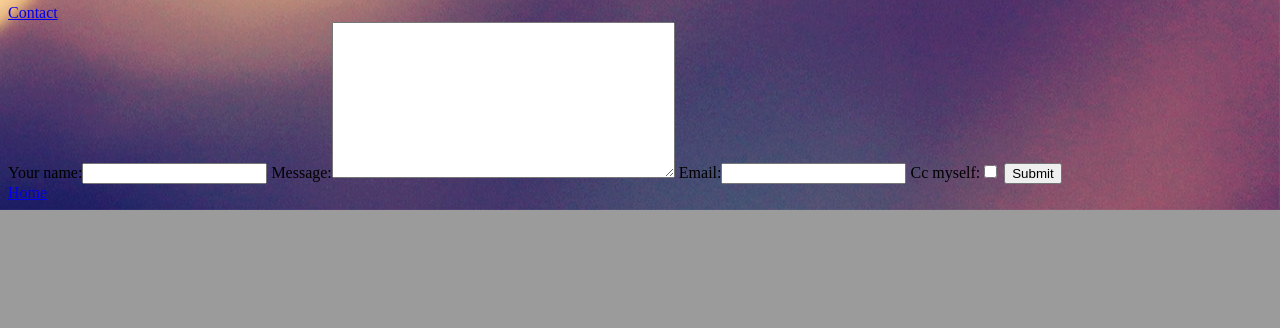
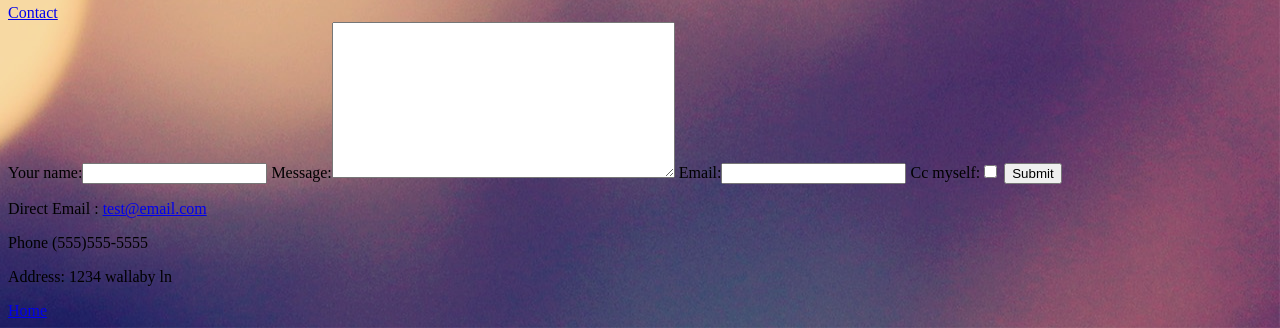
Before and after one commit to vondirath/STRIK, a Django app: page /contact/ in a window 1280 px wide. Shown: the part 740-1068 px from the top of the page. Before the commit the page ends 950 px from the top, so only its background shows below. Run offline with Django 3.2, Linux system fonts and the light colour scheme.

Commit message:
docs updated contact form

```diff
--- a/STRIK/app/templates/app/contact.html
+++ b/STRIK/app/templates/app/contact.html
@@ -5,4 +5,7 @@
     {{ form }}
     <input type="submit" value="Submit" />
 </form>
+<p> Direct Email : <a href="#">test@email.com</a></p>
+<p> Phone (555)555-5555 </p>
+<p> Address: 1234 wallaby ln </p>
 {% endblock %}
```
